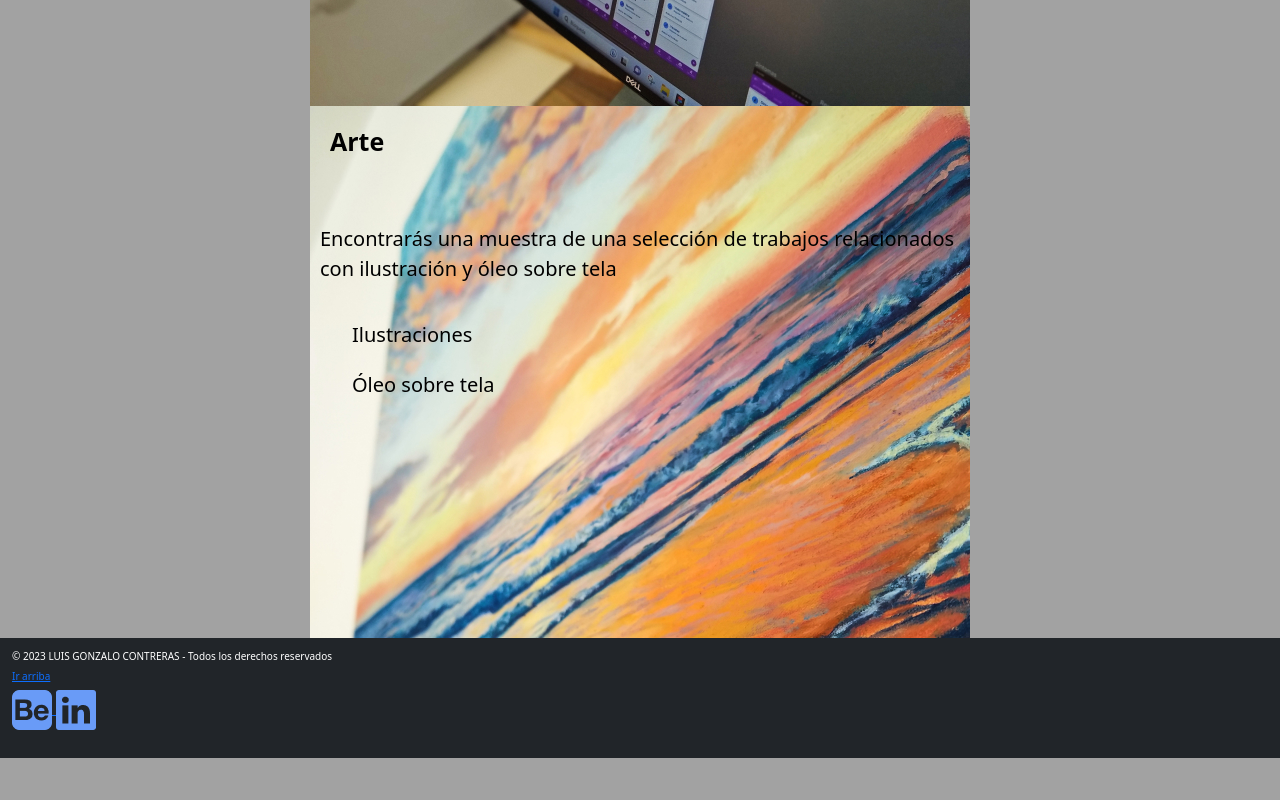
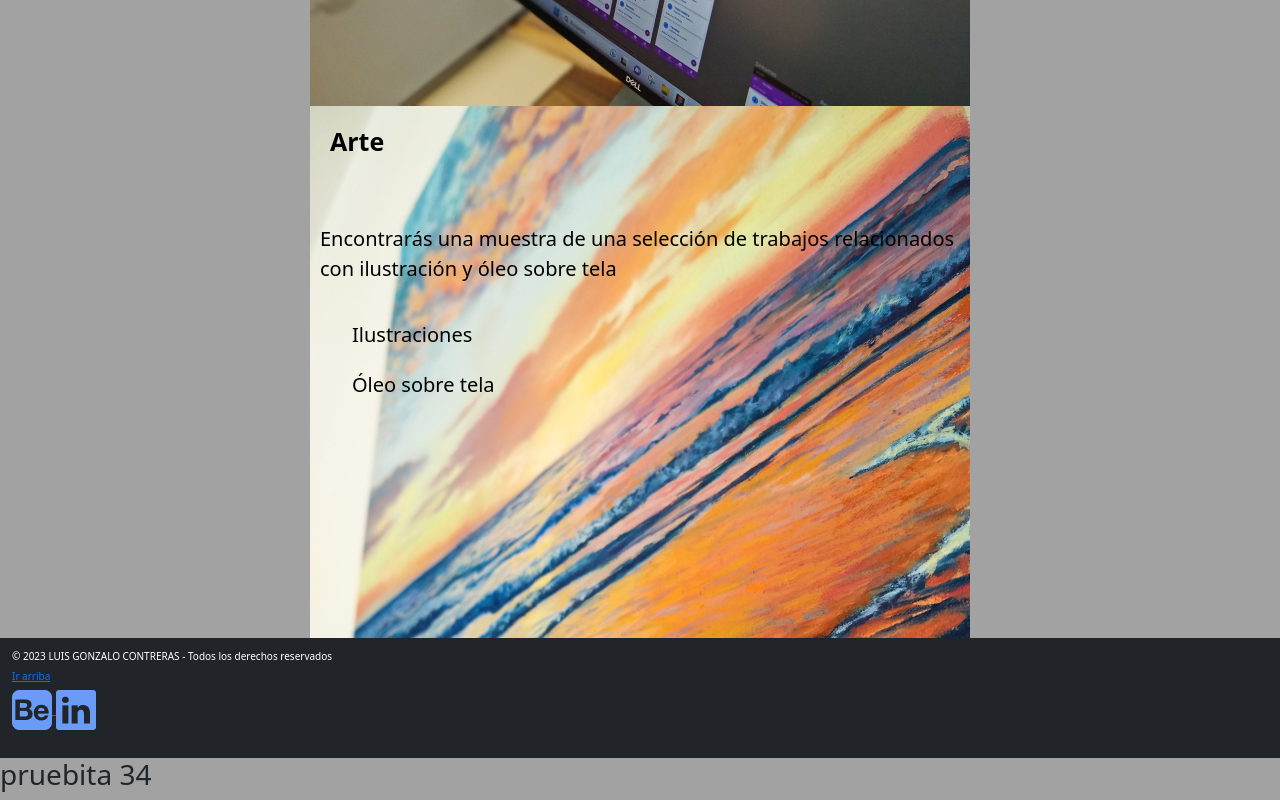
Before and after one commit to Lugonz/ProyectoFinal, a plain HTML site: page index.html in a window 1280 px wide. Shown: the part 644-1444 px from the top of the page. Before the commit the page ends 1402 px from the top, so only its background shows below. Drawn offline with nearby package versions, Linux system fonts and the light colour scheme.

Commit message:
pruebita de cambios

```diff
--- a/index.html
+++ b/index.html
@@ -122,6 +122,7 @@
         </a>
     </footer>
 
+    <h3>pruebita 34</h3>
 
 </body>
 </html>
```
